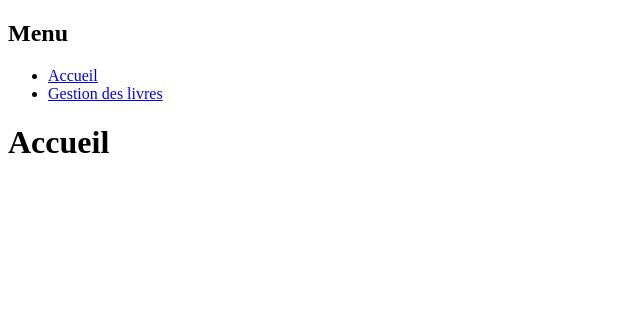
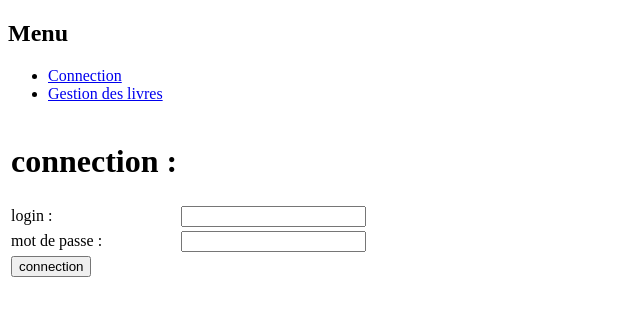
Before and after one commit to sullyvanyonnet/SIOR, a React (Create React App) app in the folder projet1/: page /connection in a window 1280 px wide. Shown: the top 316 px of the page, without its empty margins (0-640 px from the left). Built offline with nearby package versions, Linux system fonts and the light colour scheme.

Commit message:
connection

```diff
--- a/projet1/src/App.jsx
+++ b/projet1/src/App.jsx
@@ -8,6 +8,8 @@ import {
 
 import Home from './Home.jsx';
 import Livre from './Livre.jsx';
+import connection from './connection.jsx';
+
 
 class App extends Component {
     render() {
@@ -19,12 +21,12 @@ class App extends Component {
                 <BrowserRouter basename={process.env.REACT_APP_ROUTER_BASE || ''}>
                     <div>
                         <ul className="nav">
-                            <li><Link to="/">Accueil</Link></li>
+                            <li><Link to="/connection">Connection</Link></li>
                             <li><Link to="/livres">Gestion des livres</Link></li>
                         </ul>
                         <Switch>
+                            <Route path="/connection" component={connection} />
                             <Route path="/livres" component={Livre} />
-                            <Route path="/" component={Home} />
                         </Switch>
                     </div>
                 </BrowserRouter>
--- /dev/null
+++ b/projet1/src/connection.jsx
@@ -0,0 +1,48 @@
+import React from 'react';
+
+class connection extends React.Component {
+
+    constructor(props) {
+        super(props);
+        this.enregistrer = this.enregistrer.bind(this)
+
+    }
+  enregistrer(){
+
+  }
+  render() {
+
+
+
+    return (
+      <div className="home">
+        <table>
+            <tr>
+                <td>
+                    <h1>connection :</h1>
+                </td>
+            </tr>
+                    <tr>
+                        <td>login :</td>
+                        <td><input type="text" name="login" value=""/></td>
+                        <td></td>
+                    </tr>
+                    <tr>
+                        <td>mot de passe :</td>
+                        <td><input type="text" name="password" value=""/></td>
+                        <td></td>
+                    </tr>
+                    <tr>
+                        <td>
+                            <button className="btn btn-default" onClick={this.enregistrer}>
+                                connection
+                            </button>
+                        </td>
+                    </tr>
+        </table>
+      </div>
+    );
+  }
+}
+
+export default connection;
```
Also changed, not shown: 13 other files (tests, documents, lock files or other folders).
